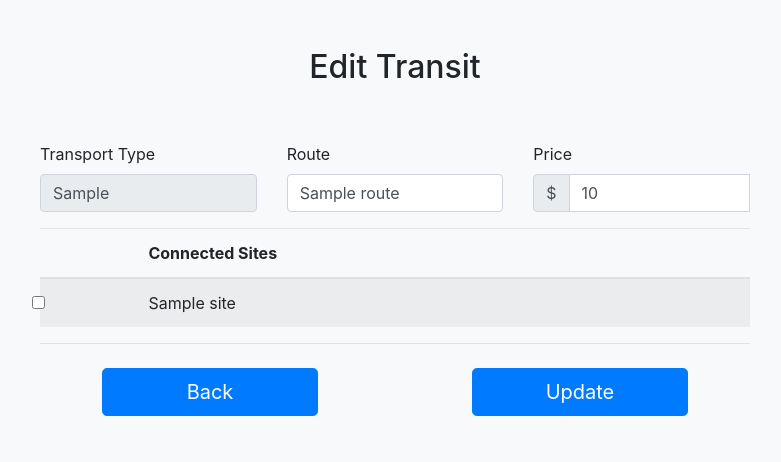
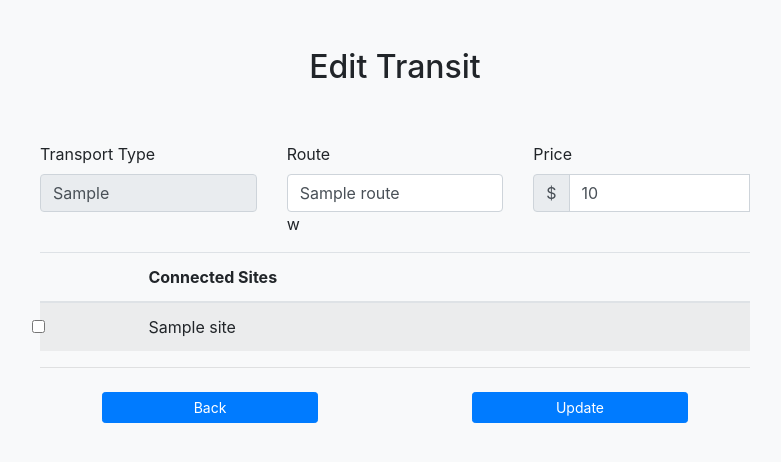
Before and after one commit to kunal1025/Atlanta-Beltline, a Flask app: template templates/transit/edit_transit.html in a window 1280 px wide. Shown: the top 462 px of the page, without its empty margins (245-1026 px from the left). Run offline with Flask 2, Linux system fonts and the light colour scheme; the template is opened without the code that fills it: most values are stand-ins (such as "Sample title", 1, 10 or a date in 2020); some libraries are stand-ins or nearby versions.

Commit message:
Update edit_transit.html

```diff
--- a/templates/transit/edit_transit.html
+++ b/templates/transit/edit_transit.html
@@ -27,7 +27,7 @@
                     </div>
                     <div class="col-md-4 mb-3">
                         <label for="route">Route</label>
-                        <input type="text" class="form-control" id="route" value="{{data.route}}" required>
+                        <input type="text" class="form-control" id="route" value="{{data.route}}" required>    w
                         <div class="invalid-feedback">
                             Valid route is required
                         </div>
@@ -66,7 +66,7 @@
                 <hr class="mb-4">
                 <div class="row">
                     <div class="col-md-4 offset-md-1">
-                        <button class="btn btn-primary btn-lg btn-block" type="submit">Back</button>
+                        <button class="btn btn-primary btn-sm btn-block" type="submit">Back</button>
                     </div>
 
                     <div class="col-md-2">
@@ -75,7 +75,7 @@
                     </div>
 
                     <div class="col-md-4">
-                        <button class="btn btn-primary btn-lg btn-block" type="submit">Update</button>
+                        <button class="btn btn-primary btn-sm btn-block" type="submit">Update</button>
                     </div>
                 </div>
             </form>
```
